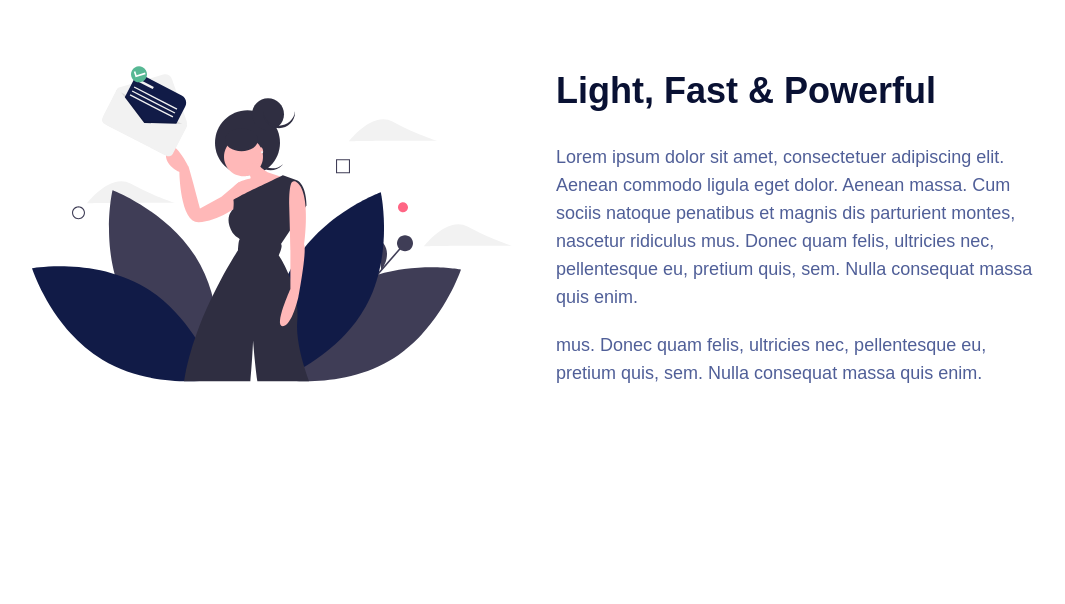
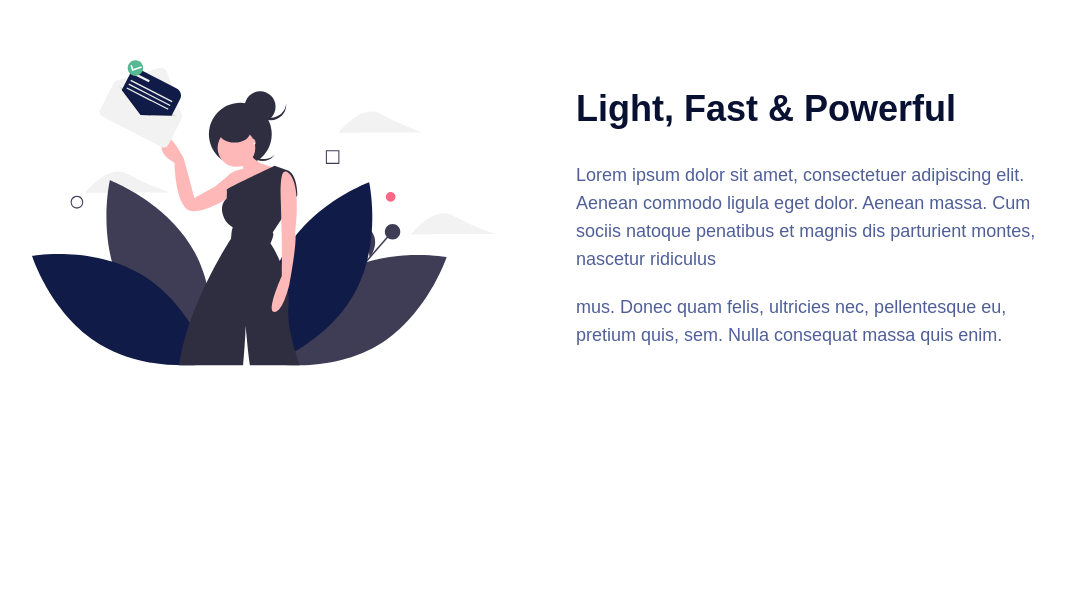
Before and after one commit to hasanimrul/skyline-landing-page, a Next.js app: page / in a window 1280 px wide. Shown: the part 1953-2557 px from the top of the page, without its empty margins (104-1169 px from the left). Built offline with nearby package versions, Linux system fonts and the light colour scheme.

Commit message:
update card description

```diff
--- a/src/components/sections/BottomInfoCardSection.jsx
+++ b/src/components/sections/BottomInfoCardSection.jsx
@@ -7,7 +7,7 @@ const BottomInfoCardSection = () => {
     {
       title: "Light, Fast & Powerful",
       description:
-        "Lorem ipsum dolor sit amet, consectetuer adipiscing elit. Aenean commodo ligula eget dolor. Aenean massa. Cum sociis natoque penatibus et magnis dis parturient montes, nascetur ridiculus mus. Donec quam felis, ultricies nec, pellentesque eu, pretium quis, sem. Nulla consequat massa quis enim. ",
+        "Lorem ipsum dolor sit amet, consectetuer adipiscing elit. Aenean commodo ligula eget dolor. Aenean massa. Cum sociis natoque penatibus et magnis dis parturient montes, nascetur ridiculus ",
       shortDescription:
         "mus. Donec quam felis, ultricies nec, pellentesque eu, pretium quis, sem. Nulla consequat massa quis enim.",
       icon: "/assets/svg/happy_news.svg",
@@ -15,7 +15,7 @@ const BottomInfoCardSection = () => {
     {
       title: "Light, Fast & Powerful",
       description:
-        "mus. Donec quam felis, ultricies nec, pellentesque eu, pretium quis, sem. Nulla consequat massa quis enim.br /> mus. Donec quam felis, ultricies nec, pellentesque eu, pretium quis, sem. Nulla consequat massa quis enim. ",
+        "Lorem ipsum dolor sit amet, consectetuer adipiscing elit. Aenean commodo ligula eget dolor. Aenean massa. Cum sociis natoque penatibus et magnis dis parturient montes, nascetur ridiculus  ",
       shortDescription:
         "mus. Donec quam felis, ultricies nec, pellentesque eu, pretium quis, sem. Nulla consequat massa quis enim.",
       icon: "/assets/svg/social_influencer.svg",
@@ -23,7 +23,7 @@ const BottomInfoCardSection = () => {
     {
       title: "Light, Fast & Powerful",
       description:
-        "mus. Donec quam felis, ultricies nec, pellentesque eu, pretium quis, sem. Nulla consequat massa quis enim.br /> mus. Donec quam felis, ultricies nec, pellentesque eu, pretium quis, sem. Nulla consequat massa quis enim. ",
+        "Lorem ipsum dolor sit amet, consectetuer adipiscing elit. Aenean commodo ligula eget dolor. Aenean massa. Cum sociis natoque penatibus et magnis dis parturient montes, nascetur ridiculus ",
       shortDescription:
         "mus. Donec quam felis, ultricies nec, pellentesque eu, pretium quis, sem. Nulla consequat massa quis enim.",
       icon: "/assets/svg/mention.svg",
@@ -35,7 +35,7 @@ const BottomInfoCardSection = () => {
         {cardInfo.map((info, index) => (
           <div
             key={index}
-            className="grid grid-cols-2 gap-10 items-center justify-between py-20"
+            className="grid grid-cols-2 gap-20 items-center justify-between py-20"
           >
             <img src={info.icon} alt="mid info icon" />
             <div className="flex flex-col gap-5 items-start">
```
